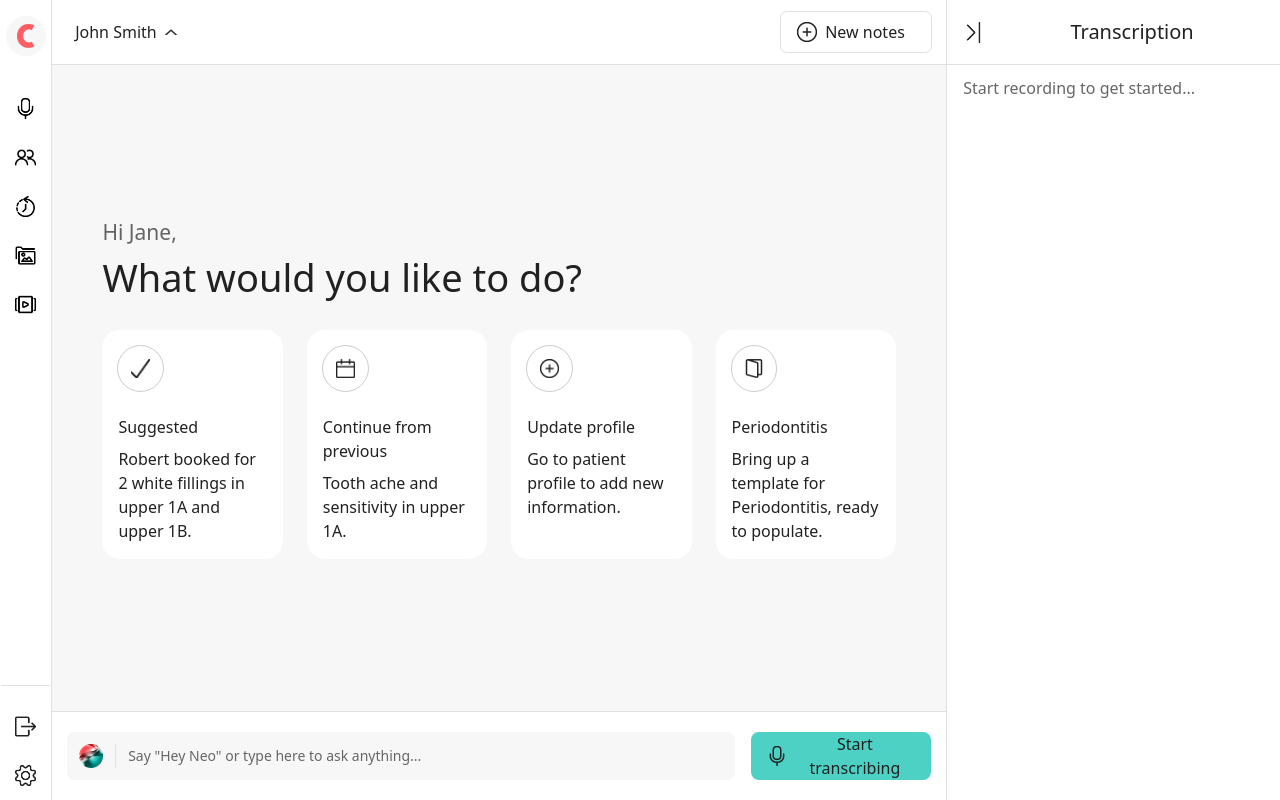
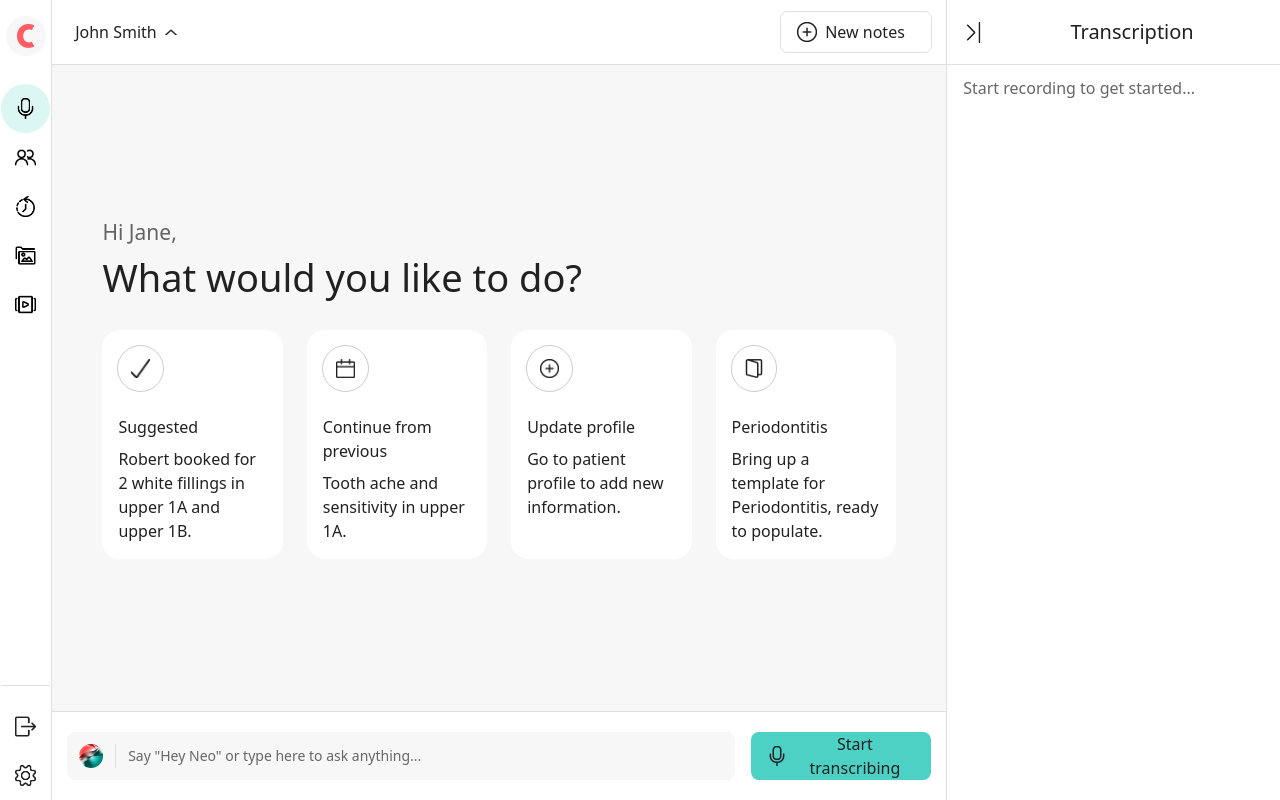
Before and after one commit to ChamilSachintha/Transcription-AI-Dashboard, a website: page index.html in a window 1280 px wide. Drawn offline with nearby package versions, Linux system fonts and the light colour scheme.

Commit message:
Set first sidebar icon as active

```diff
--- a/index.html
+++ b/index.html
@@ -28,7 +28,7 @@
         <ul class="pt-[28px]">
           <!-- Mike -->
           <li
-            class="cursor-pointer hover:bg-[#dbf6f3] p-[14px] rounded-full flex items-center"
+            class="cursor-pointer bg-[#dbf6f3] hover:bg-[#dbf6f3] p-[14px] rounded-full flex items-center"
           >
             <img class="max-w-[21px]" src="./images/Icon-mike.png" alt="" />
           </li>
```
